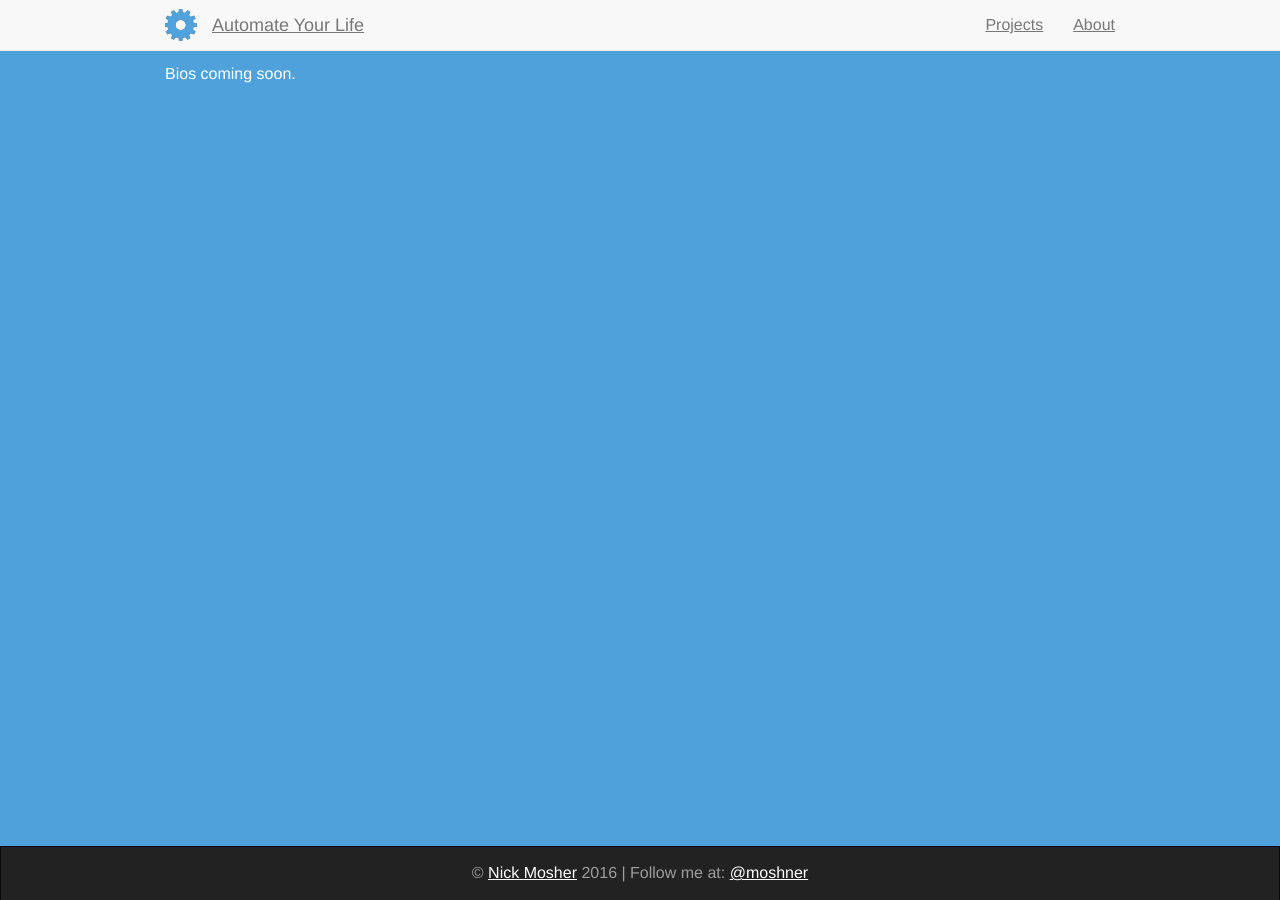
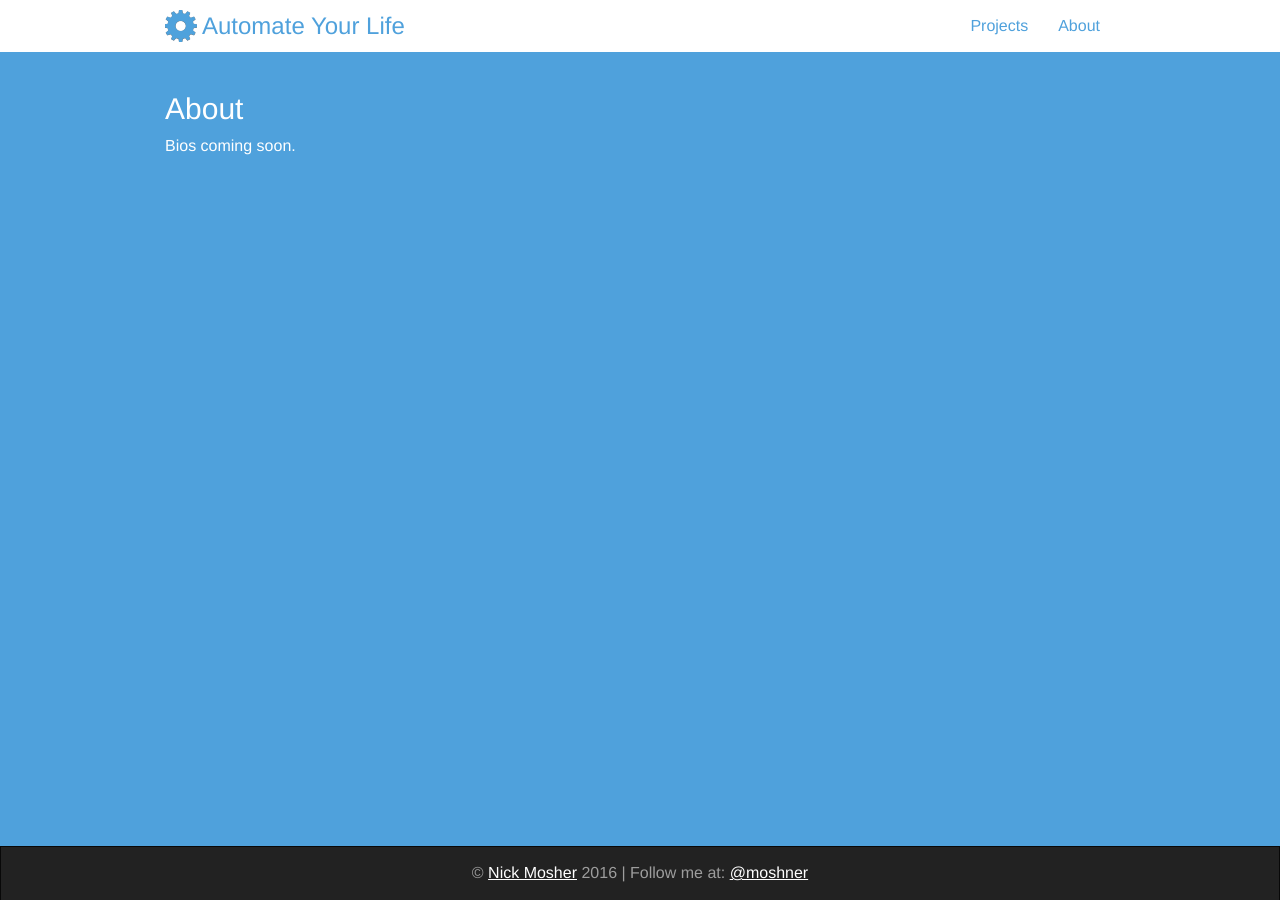
Before and after one commit to moshner/automateyourlife.org, a Jekyll site: the page built from about/index.html, in a window 1280 px wide. Built offline with Jekyll 4.4.1, drawn with Linux system fonts in a browser that asks for light colours; nearby versions of some CDN libraries.

Commit message:
Update navbar.html

```diff
--- a/_includes/layout/navbar.html
+++ b/_includes/layout/navbar.html
@@ -1,4 +1,4 @@
-<nav class="navbar navbar-default navbar-fixed-top">
+<nav class="navbar navbar-white">
     <div class="container-fluid">
         <div class="navbar-header">
             <button type="button" class="navbar-toggle collapsed" data-toggle="collapse" data-target="#ayl-site-navbar" aria-expanded="false">
@@ -10,7 +10,7 @@
             <a class="navbar-brand" href="{{ site.url }}">
                 <img alt="Brand" src="{{ site.image_path }}favicons/favicon-32x32.png">
             </a>
-            <a class="navbar-brand" href="{{ site.url }}">Automate Your Life</a>
+            <a class="navbar-brand navbar-brand-link" href="{{ site.url }}">Automate Your Life</a>
         </div>
         <div class="collapse navbar-collapse" id="ayl-site-navbar">
             <ul class="nav navbar-nav navbar-right">
```
